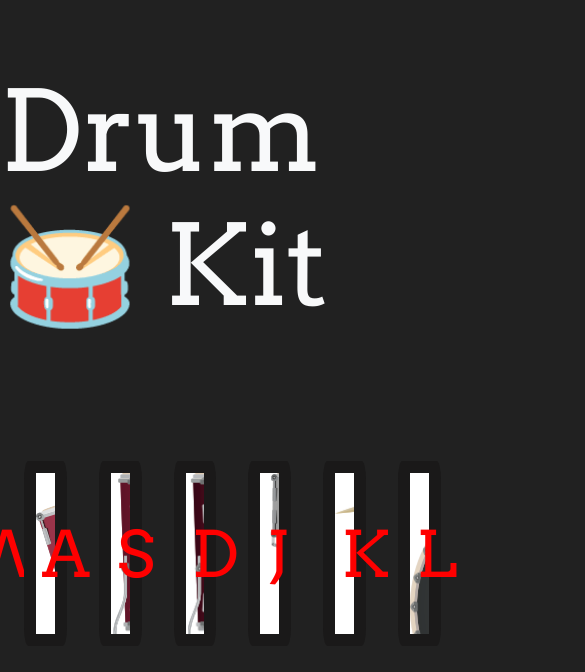
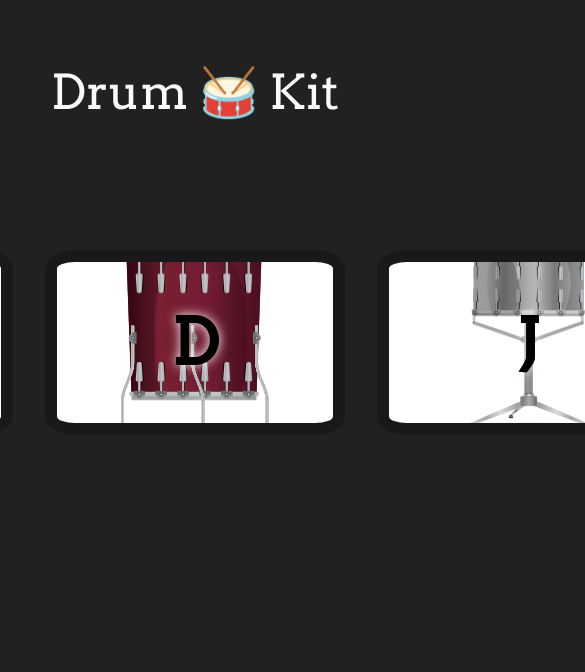
Before and after one commit to Royalatomo/Front-End-Projects, a plain HTML site: page Drum Beat/drumBeat.html in a window 390 px wide. Shown: the top 672 px of the page, 585 px wide, since content can reach past the window. Drawn offline with nearby package versions, Linux system fonts and the light colour scheme.

Commit message:
Responsiveness improved

```diff
--- a/Drum Beat/drumBeat.css
+++ b/Drum Beat/drumBeat.css
@@ -1,62 +1,85 @@
-body{
+body {
     background-color: rgba(0, 0, 0, 0.87);
 }
 
-.heading{
+.heading {
     font-family: "Arvo", cursive;
     font-size: 7rem;
     margin-top: 4rem;
     margin-bottom: 7rem;
+    text-align: center;
+
 }
 
-.img{
+@media screen and (max-width: 730px) {
+    .heading {
+        font-size: 4rem;
+    }
+}
+
+@media screen and (max-width: 415px) {
+    .heading {
+        font-size: 3rem;
+    }
+}
+
+
+.img {
     width: 11vw;
     height: 22vh;
 
 }
 
-.img-container{
+.img-container {
     border: 0.8rem solid rgb(26, 25, 25);
     border-radius: 10%;
 }
 
-.btn-text{
+.btn-text {
     font-size: 4rem;
     font-family: "Arvo", cursive;
     color: red;
     background: white;
 }
 
-.img1{
+.img-div button {
     background-repeat: no-repeat;
+    background-position: center;
+    color: black;
+    font-weight: bold;
+    text-shadow: 0 0 11px white;
+    min-width: 300px;
+}
+
+.img1 {
     background-image: url('./img/tom1.png');
 }
-.img2{
+
+.img2 {
     background-image: url('./img/tom2.png');
-    background-repeat: no-repeat;
 }
-.img3{
+
+.img3 {
     background-image: url('./img/tom3.png');
-    background-repeat: no-repeat;
 }
-.img4{
+
+.img4 {
     background-image: url('./img/tom4.png');
-    background-repeat: no-repeat;
 }
-.img5{
+
+.img5 {
     background-image: url('./img/snare.png');
-    background-repeat: no-repeat;
 }
-.img6{
+
+.img6 {
     background-image: url('./img/crash.png');
-    background-repeat: no-repeat;
 }
-.img7{
+
+.img7 {
     background-image: url('./img/kick.png');
-    background-repeat: no-repeat;
 }
 
 
-.img-container:active, .img-active{
+.img-container:active, .img-active {
     box-shadow: 0px 0px 17px 0px white;
 }
```
